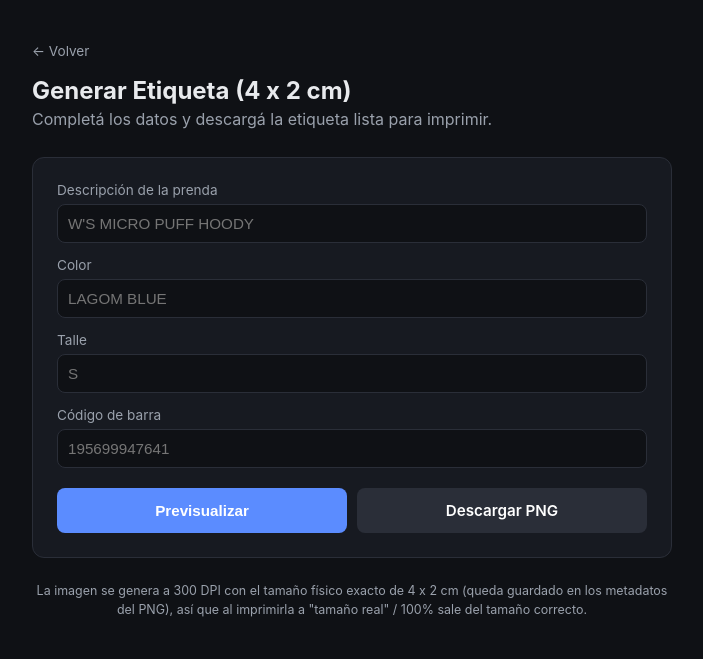
After one commit to niroselania/EQUIVALENCIAS, a Flask app: page /etiqueta in a window 1280 px wide. The commit adds this page. Shown: the top 659 px of the page, without its empty margins (288-991 px from the left). Run offline with Flask 3, Linux system fonts and the light colour scheme; parts of the project's set-up code (start-up, migrations or seed data) failed here and were passed over.

Commit message:
Add files via upload

```diff
--- a/app.py
+++ b/app.py
@@ -1,10 +1,14 @@
 import io
 import os
+import textwrap
 from collections import defaultdict
 from datetime import datetime
 
 import pandas as pd
 import openpyxl
+import barcode as barcode_lib
+from barcode.writer import ImageWriter
+from PIL import Image, ImageDraw, ImageFont
 from flask import Flask, request, render_template, send_file, flash, redirect, url_for
 from werkzeug.utils import secure_filename
 
@@ -19,6 +23,10 @@ GRANDE_CACHE_PATH_XLSX = os.path.join(DATA_DIR, "planilla_grande.xlsx")
 GRANDE_CACHE_META = os.path.join(DATA_DIR, "planilla_grande.meta")
 
 ALLOWED_EXT = {".xls", ".xlsx"}
+
+BASE_DIR = os.path.dirname(os.path.abspath(__file__))
+FONT_BOLD = os.path.join(BASE_DIR, "fonts", "DejaVuSans-Bold.ttf")
+FONT_REGULAR = os.path.join(BASE_DIR, "fonts", "DejaVuSans.ttf")
 
 
 def _ext(filename):
@@ -158,6 +166,153 @@ def _procesar(grande_path, pedido_path):
     return output
 
 
+def _generar_imagen_codigo_barra(codigo, module_height_mm=9.0, module_width_mm=0.28):
+    """Genera la imagen del código de barra (EAN13 / UPC-A / Code128 según el largo)
+    sin el texto legible debajo (eso lo dibujamos aparte con nuestra propia fuente)."""
+    codigo = str(codigo).strip()
+    solo_digitos = codigo.isdigit()
+    if solo_digitos and len(codigo) == 13:
+        clase = "ean13"
+    elif solo_digitos and len(codigo) == 12:
+        clase = "upca"
+    elif solo_digitos and len(codigo) == 8:
+        clase = "ean8"
+    else:
+        clase = "code128"
+
+    BarcodeClass = barcode_lib.get_barcode_class(clase)
+    bc = BarcodeClass(codigo, writer=ImageWriter())
+    buf = io.BytesIO()
+    bc.write(
+        buf,
+        options={
+            "write_text": False,
+            "quiet_zone": 1.0,
+            "module_height": module_height_mm,
+            "module_width": module_width_mm,
+        },
+    )
+    buf.seek(0)
+    return Image.open(buf).convert("L")
+
+
+def _texto_ajustado(draw, texto, font, max_width_px, max_lineas=2):
+    """Envuelve el texto para que entre en max_width_px, cortando con '…' si no entra."""
+    palabras = texto.split()
+    lineas = []
+    actual = ""
+    for palabra in palabras:
+        prueba = (actual + " " + palabra).strip()
+        ancho = draw.textbbox((0, 0), prueba, font=font)[2]
+        if ancho <= max_width_px or not actual:
+            actual = prueba
+        else:
+            lineas.append(actual)
+            actual = palabra
+            if len(lineas) == max_lineas - 1:
+                break
+    if actual:
+        lineas.append(actual)
+    lineas = lineas[:max_lineas]
+
+    # Si sobró texto sin usar, agregamos "…" a la última línea que entre
+    usado = " ".join(lineas)
+    if len(usado) < len(texto):
+        ultima = lineas[-1]
+        while draw.textbbox((0, 0), ultima + "…", font=font)[2] > max_width_px and len(ultima) > 1:
+            ultima = ultima[:-1]
+        lineas[-1] = ultima.rstrip() + "…"
+    return lineas
+
+
+def generar_etiqueta(descripcion, color, talle, codigo, dpi=300):
+    """Genera la etiqueta de 4cm x 2cm como imagen PNG (devuelve BytesIO)."""
+    px_mm = dpi / 25.4
+    ancho_mm, alto_mm = 40.0, 20.0
+    W = round(ancho_mm * px_mm)
+    H = round(alto_mm * px_mm)
+
+    img = Image.new("L", (W, H), color=255)
+    draw = ImageDraw.Draw(img)
+
+    margen = round(1.3 * px_mm)
+    col_izq_ancho = round(21.5 * px_mm)
+
+    font_desc = ImageFont.truetype(FONT_REGULAR, size=round(2.3 * px_mm))
+    font_color = ImageFont.truetype(FONT_REGULAR, size=round(2.6 * px_mm))
+    font_talle = ImageFont.truetype(FONT_BOLD, size=round(4.6 * px_mm))
+    font_digitos = ImageFont.truetype(FONT_REGULAR, size=round(2.0 * px_mm))
+
+    y = margen
+    max_w = col_izq_ancho - margen
+
+    for linea in _texto_ajustado(draw, str(descripcion).upper(), font_desc, max_w, max_lineas=2):
+        draw.text((margen, y), linea, font=font_desc, fill=0)
+        y += draw.textbbox((0, 0), linea, font=font_desc)[3] + round(0.6 * px_mm)
+
+    y += round(0.8 * px_mm)
+    draw.text((margen, y), str(color).upper(), font=font_color, fill=0)
+    y += draw.textbbox((0, 0), str(color).upper(), font=font_color)[3] + round(1.0 * px_mm)
+
+    draw.text((margen, y), str(talle).upper(), font=font_talle, fill=0)
+
+    # --- Barcode a la derecha ---
+    codigo_str = str(codigo).strip()
+    col_der_x = margen + col_izq_ancho + round(1.0 * px_mm)
+    col_der_ancho = W - col_der_x - margen
+
+    bc_img = _generar_imagen_codigo_barra(codigo_str)
+    escala = col_der_ancho / bc_img.width
+    bc_alto = min(round(bc_img.height * escala), round(13 * px_mm))
+    bc_img = bc_img.resize((col_der_ancho, bc_alto))
+
+    bc_y = margen
+    img.paste(bc_img, (col_der_x, bc_y))
+
+    digitos_y = bc_y + bc_alto + round(0.5 * px_mm)
+    bbox = draw.textbbox((0, 0), codigo_str, font=font_digitos)
+    digitos_x = col_der_x + max(0, (col_der_ancho - (bbox[2] - bbox[0])) // 2)
+    draw.text((digitos_x, digitos_y), codigo_str, font=font_digitos, fill=0)
+
+    salida = io.BytesIO()
+    img.save(salida, format="PNG", dpi=(dpi, dpi))
+    salida.seek(0)
+    return salida
+
+
+@app.route("/etiqueta", methods=["GET"])
+def etiqueta():
+    return render_template("etiqueta.html")
+
+
+@app.route("/etiqueta/generar", methods=["GET", "POST"])
+def etiqueta_generar():
+    datos = request.values
+    descripcion = (datos.get("descripcion") or "").strip()
+    color = (datos.get("color") or "").strip()
+    talle = (datos.get("talle") or "").strip()
+    codigo = (datos.get("codigo") or "").strip()
+
+    if not codigo:
+        flash("El código de barra es obligatorio para generar la etiqueta.")
+        return redirect(url_for("etiqueta"))
+
+    try:
+        imagen = generar_etiqueta(descripcion, color, talle, codigo)
+    except Exception as e:
+        flash(f"No pude generar la etiqueta: {e}")
+        return redirect(url_for("etiqueta"))
+
+    descargar = datos.get("descargar") == "1"
+    nombre = f"etiqueta_{secure_filename(codigo)}.png"
+    return send_file(
+        imagen,
+        mimetype="image/png",
+        as_attachment=descargar,
+        download_name=nombre,
+    )
+
+
 @app.route("/", methods=["GET"])
 def index():
     grande_cached = os.path.exists(GRANDE_CACHE_META)
--- a/requirements.txt
+++ b/requirements.txt
@@ -3,3 +3,5 @@ pandas==2.2.3
 openpyxl==3.1.5
 xlrd==2.0.1
 gunicorn==23.0.0
+python-barcode==0.15.1
+Pillow==10.4.0
--- /dev/null
+++ b/templates/etiqueta.html
@@ -0,0 +1,170 @@
+<!DOCTYPE html>
+<html lang="es">
+<head>
+  <meta charset="UTF-8">
+  <meta name="viewport" content="width=device-width, initial-scale=1.0">
+  <title>Generar Etiqueta</title>
+  <style>
+    :root {
+      --bg: #0f1115;
+      --card: #171a21;
+      --border: #2a2e38;
+      --text: #e8eaed;
+      --muted: #9aa1ac;
+      --accent: #5b8cff;
+      --accent-hover: #4a76e0;
+      --warn: #e0a13e;
+    }
+    * { box-sizing: border-box; }
+    body {
+      margin: 0;
+      font-family: -apple-system, BlinkMacSystemFont, "Segoe UI", Roboto, Helvetica, Arial, sans-serif;
+      background: var(--bg);
+      color: var(--text);
+      display: flex;
+      justify-content: center;
+      padding: 40px 16px;
+    }
+    .wrap { width: 100%; max-width: 640px; }
+    h1 { font-size: 1.5rem; margin-bottom: 4px; }
+    p.sub { color: var(--muted); margin-top: 0; margin-bottom: 28px; }
+    a.back { color: var(--muted); font-size: 0.85rem; text-decoration: none; }
+    a.back:hover { color: var(--text); }
+    .card {
+      background: var(--card);
+      border: 1px solid var(--border);
+      border-radius: 12px;
+      padding: 24px;
+      margin-bottom: 20px;
+    }
+    label { display: block; font-size: 0.85rem; color: var(--muted); margin-bottom: 6px; margin-top: 14px; }
+    label:first-child { margin-top: 0; }
+    input[type="text"] {
+      width: 100%;
+      padding: 10px;
+      background: #0f1115;
+      border: 1px solid var(--border);
+      border-radius: 8px;
+      color: var(--text);
+      font-size: 0.95rem;
+    }
+    .flash {
+      background: #3a2020;
+      border: 1px solid #7a3a3a;
+      color: #ffb4b4;
+      padding: 12px 16px;
+      border-radius: 8px;
+      margin-bottom: 20px;
+      font-size: 0.9rem;
+    }
+    .botones { display: flex; gap: 10px; margin-top: 20px; }
+    button, a.btn {
+      flex: 1;
+      padding: 13px;
+      background: var(--accent);
+      border: none;
+      border-radius: 8px;
+      color: white;
+      font-size: 0.95rem;
+      font-weight: 600;
+      cursor: pointer;
+      text-align: center;
+      text-decoration: none;
+      display: block;
+    }
+    button:hover, a.btn:hover { background: var(--accent-hover); }
+    a.btn.secondary { background: #2a2e38; }
+    a.btn.secondary:hover { background: #363b47; }
+    .preview {
+      margin-top: 20px;
+      background: white;
+      border-radius: 8px;
+      padding: 16px;
+      display: flex;
+      justify-content: center;
+      align-items: center;
+      min-height: 90px;
+    }
+    .preview img { image-rendering: pixelated; max-width: 100%; }
+    .footer-note {
+      color: var(--muted);
+      font-size: 0.78rem;
+      text-align: center;
+      margin-top: 24px;
+      line-height: 1.5;
+    }
+  </style>
+</head>
+<body>
+  <div class="wrap">
+    <a class="back" href="/">← Volver</a>
+    <h1>Generar Etiqueta (4 x 2 cm)</h1>
+    <p class="sub">Completá los datos y descargá la etiqueta lista para imprimir.</p>
+
+    {% with messages = get_flashed_messages() %}
+      {% if messages %}
+        {% for m in messages %}
+          <div class="flash">{{ m }}</div>
+        {% endfor %}
+      {% endif %}
+    {% endwith %}
+
+    <div class="card">
+      <form id="form-etiqueta">
+        <label for="descripcion">Descripción de la prenda</label>
+        <input type="text" id="descripcion" name="descripcion" placeholder="W'S MICRO PUFF HOODY">
+
+        <label for="color">Color</label>
+        <input type="text" id="color" name="color" placeholder="LAGOM BLUE">
+
+        <label for="talle">Talle</label>
+        <input type="text" id="talle" name="talle" placeholder="S">
+
+        <label for="codigo">Código de barra</label>
+        <input type="text" id="codigo" name="codigo" placeholder="195699947641" required>
+
+        <div class="botones">
+          <button type="button" onclick="previsualizar()">Previsualizar</button>
+          <a class="btn secondary" id="link-descargar" href="#" onclick="return descargar()">Descargar PNG</a>
+        </div>
+      </form>
+
+      <div class="preview" id="preview" style="display:none;">
+        <img id="preview-img" alt="Vista previa de la etiqueta">
+      </div>
+    </div>
+
+    <div class="footer-note">
+      La imagen se genera a 300 DPI con el tamaño físico exacto de 4 x 2 cm (queda guardado en
+      los metadatos del PNG), así que al imprimirla a "tamaño real" / 100% sale del tamaño correcto.
+    </div>
+  </div>
+
+  <script>
+    function armarUrl() {
+      const params = new URLSearchParams({
+        descripcion: document.getElementById('descripcion').value,
+        color: document.getElementById('color').value,
+        talle: document.getElementById('talle').value,
+        codigo: document.getElementById('codigo').value,
+      });
+      return '/etiqueta/generar?' + params.toString();
+    }
+
+    function previsualizar() {
+      const codigo = document.getElementById('codigo').value.trim();
+      if (!codigo) { alert('Ingresá el código de barra.'); return; }
+      const url = armarUrl() + '&t=' + Date.now();
+      document.getElementById('preview-img').src = url;
+      document.getElementById('preview').style.display = 'flex';
+    }
+
+    function descargar() {
+      const codigo = document.getElementById('codigo').value.trim();
+      if (!codigo) { alert('Ingresá el código de barra.'); return false; }
+      window.location.href = armarUrl() + '&descargar=1';
+      return false;
+    }
+  </script>
+</body>
+</html>
--- a/templates/index.html
+++ b/templates/index.html
@@ -129,6 +129,12 @@
       en tu planilla (pisa lo que haya ahí, ej. las XXXXX) con el código de barra encontrado.
       El resto de la planilla queda intacta.
     </div>
+
+    <div class="card" style="text-align:center;">
+      <h2>¿Necesitás reimprimir una etiqueta suelta?</h2>
+      <div class="desc">Generá una etiqueta de 4 x 2 cm a partir del código, color, talle y descripción.</div>
+      <a class="btn" href="/etiqueta" style="display:inline-block; padding:12px 24px; background:var(--accent); color:white; border-radius:8px; text-decoration:none; font-weight:600;">Generar etiqueta</a>
+    </div>
   </div>
 </body>
 </html>
```
Also changed, not shown: README.md, fonts/DejaVuSans-Bold.ttf (added), fonts/DejaVuSans.ttf (added), 1 other file.
